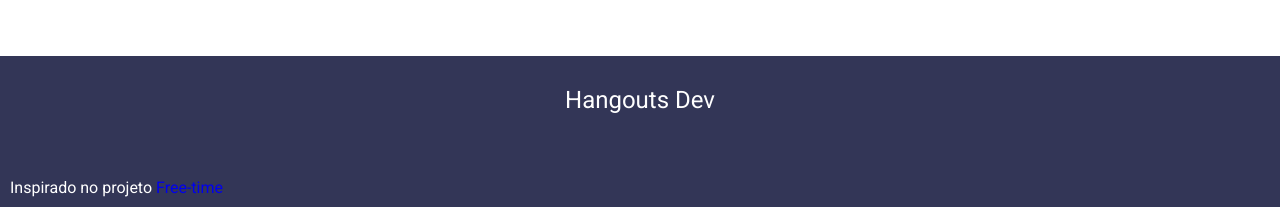
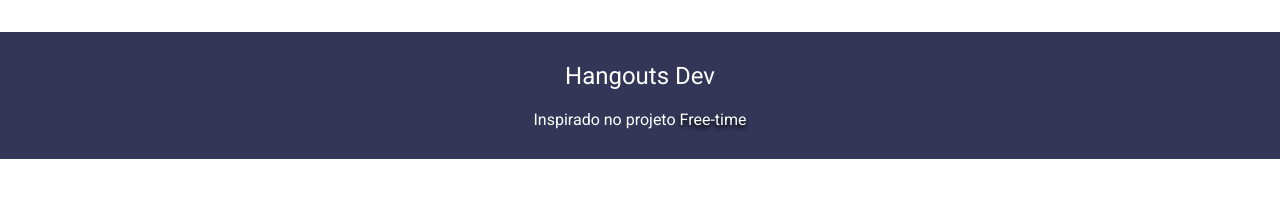
Before and after one commit to evertonl1ma/hangouts-dev, a plain HTML site: page index.html in a window 1280 px wide. Shown: the part 2172-2379 px from the top of the page. After the commit the page ends 2331 px from the top, so only its background shows below. Drawn offline with Linux system fonts and the light colour scheme.

Commit message:
fix #1 footer style

```diff
--- a/css/style.css
+++ b/css/style.css
@@ -164,6 +164,7 @@
        		background: #333657;
        		position: relative;
        		bottom: -25px;
+          padding: 20px;
        }
 
         .site-footer p {
@@ -178,8 +179,22 @@
        .site-footer p:first-child {
        		font-size: 1.5em;
        		text-align: center;
-       		padding: 30px;
+          margin: 0;
        }
+
+       .inspiration {
+          text-align: center;
+          margin: 0;
+       }
+
+        .inspiration__link {
+          color: #FFFFFF;
+          text-shadow: 0 3px 4px #000;
+        }
+
+        .inspiration__link:hover {
+          text-shadow: none;
+        }
 
 
 /* MOBILE */
@@ -211,4 +226,6 @@
 		width: 80%;
 		margin-bottom: 10px;
 	}
+
+
 }
--- a/index.html
+++ b/index.html
@@ -205,7 +205,7 @@
 
 	 	 	 <div class="modal">
 	           <span class="close" title="Fechar">X</span>
-	           <iframe class="modal-video" src="" frameborder="0" allowfullscreen></iframe>
+	           <iframe id="video" class="modal-video" src="" frameborder="0" allowfullscreen></iframe>
 	           <div class="caption">
 
 	           </div>
@@ -214,7 +214,7 @@
 
 	 	 <footer class="site-footer">
 	 	 	<p>Hangouts Dev</p>
-	 	 	<p>Inspirado no projeto<a href="http://fre-time.github.io"> Free-time</a></p>
+	 	 	<p class="inspiration">Inspirado no projeto <a href="http://fre-time.github.io" class="inspiration__link">Free-time</a></p>
 	 	 </footer>
 
 	  <script src="js/script.js"></script>
```
